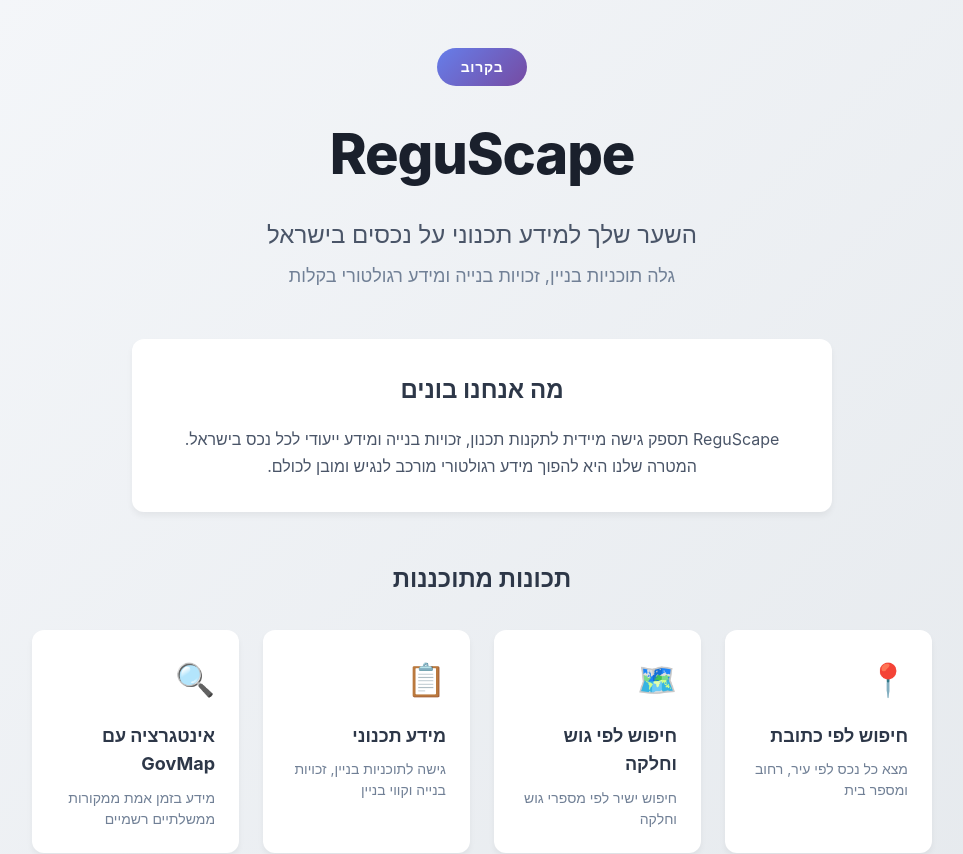
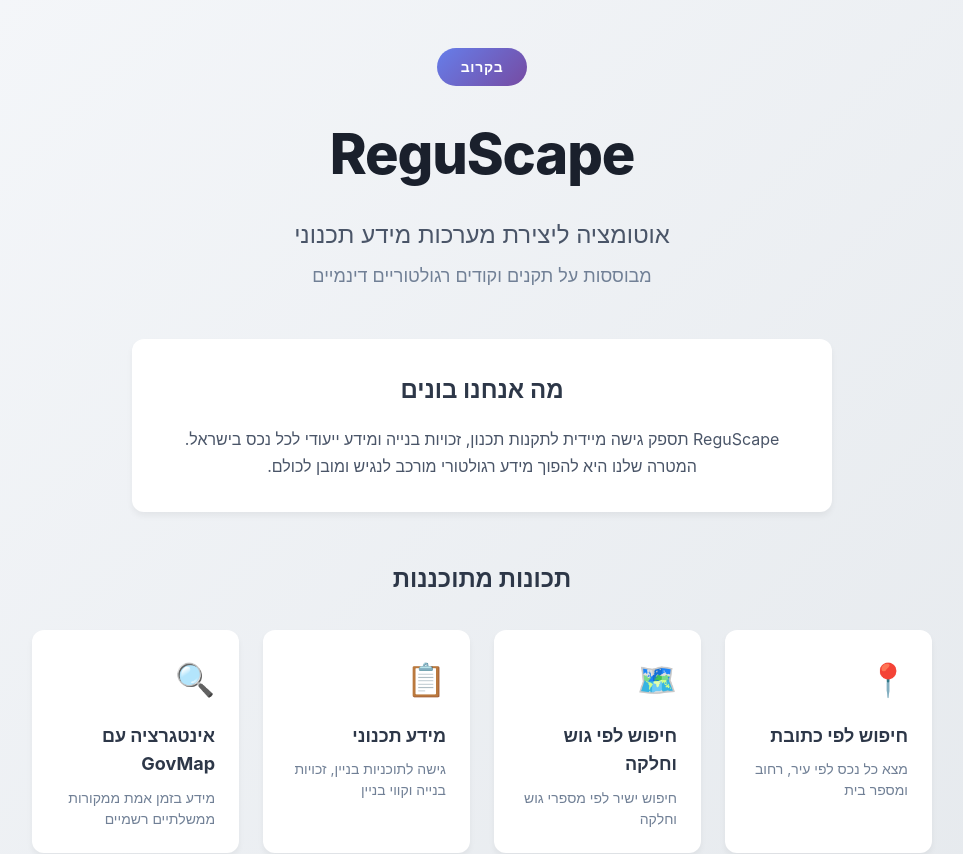
Before and after one commit to OdedCas/ReguScape, a Next.js app: page / in a window 1280 px wide. Shown: the top 854 px of the page, without its empty margins (158-1121 px from the left). Built offline with nearby package versions, Linux system fonts and the light colour scheme.

Commit message:
fix: Update landing page tagline to reflect main goal
Automate the creation of information planning systems
based on dynamic regulatory standards and codes.

https://claude.ai/code/session_01LRydJnmevKhtLoPXyeDErz

```diff
--- a/src/app/page.tsx
+++ b/src/app/page.tsx
@@ -7,10 +7,10 @@ export default function Home() {
         <span className="coming-soon-badge">בקרוב</span>
         <h1>ReguScape</h1>
         <p className="tagline">
-          השער שלך למידע תכנוני על נכסים בישראל
+          אוטומציה ליצירת מערכות מידע תכנוני
         </p>
         <p className="subtitle">
-          גלה תוכניות בניין, זכויות בנייה ומידע רגולטורי בקלות
+          מבוססות על תקנים וקודים רגולטוריים דינמיים
         </p>
       </header>
 
```
